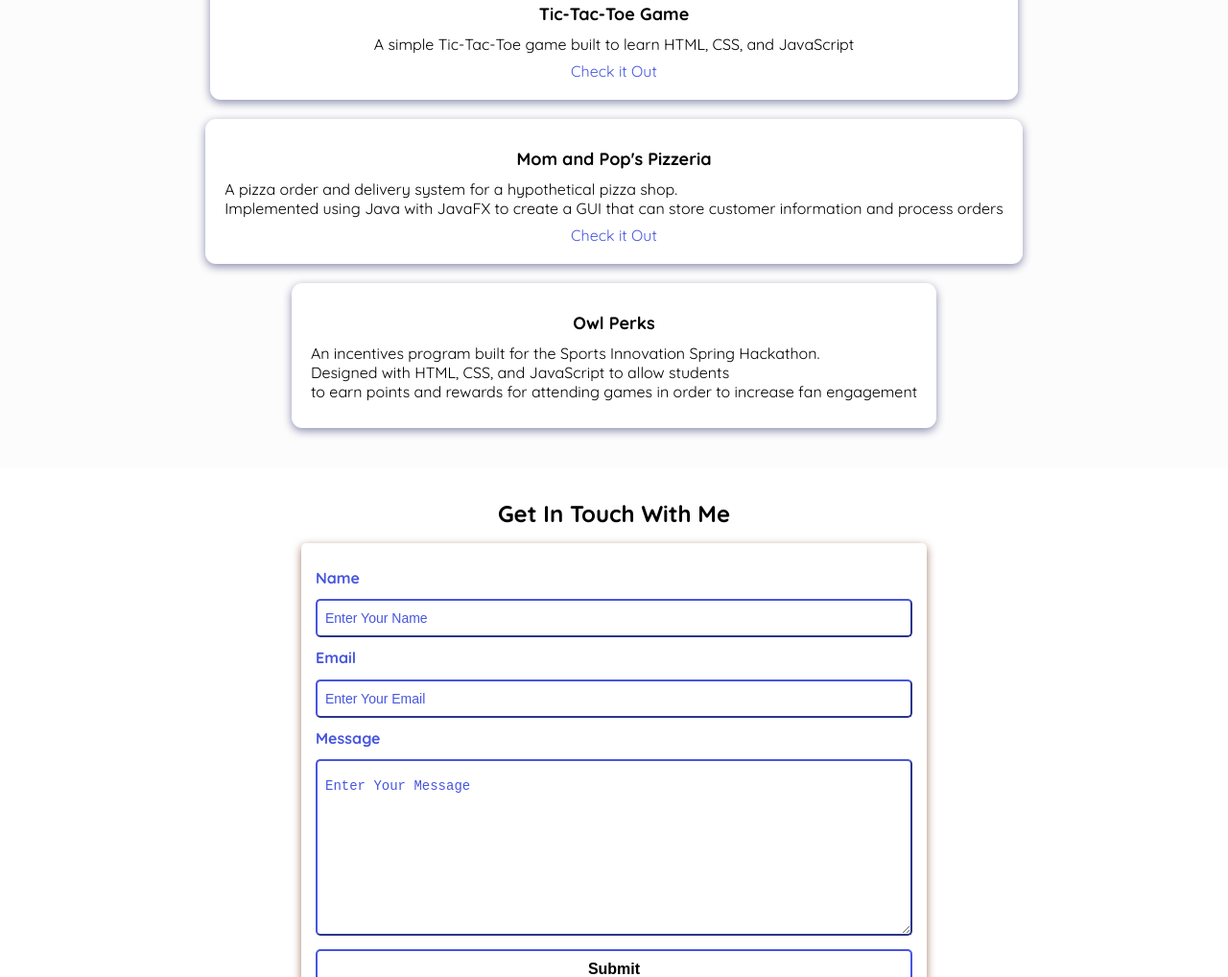
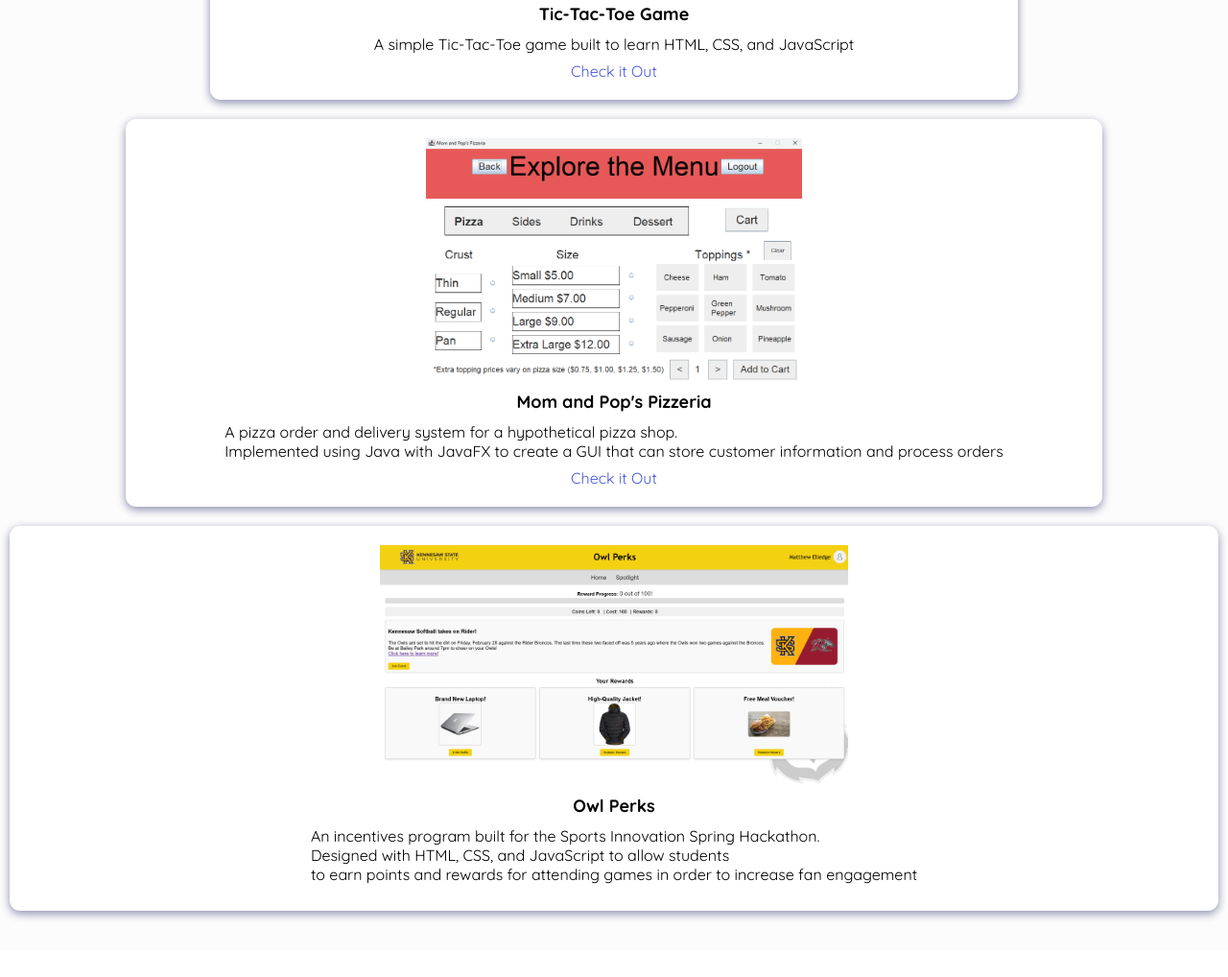
Before and after one commit to matthall7/matthall7.github.io, a plain HTML site: page index.html in a window 1280 px wide. Shown: the part 1692-2710 px from the top of the page at 96% size. Drawn offline with Linux system fonts and the light colour scheme.

Commit message:
Update index.html

```diff
--- a/index.html
+++ b/index.html
@@ -66,7 +66,7 @@
         <h2 class="projects-title">Some of my Recent Projects</h2>
         <div class="projects-container">
             <div class="projects-container project-card">
-                <img src="tictactoe pic.png" alt="" loading="lazy" class="project-pic">
+                <img src="assets/tictactoe pic.png" alt="" loading="lazy" class="project-pic">
                 <h3 class="projects-title">Tic-Tac-Toe Game</h3>
                 <p class="project-details">
                     A simple Tic-Tac-Toe game built to learn HTML, CSS, and JavaScript
@@ -75,7 +75,7 @@
             </div>
 
             <div class="projects-container project-card">
-              <img src="pizzaproject.png" alt="" loading="lazy" class="project-pic">
+              <img src="assets/pizzaproject.png" alt="" loading="lazy" class="project-pic">
               <h3 class="projects-title">Mom and Pop's Pizzeria</h3>
               <p class="project-details">
                   A pizza order and delivery system for a hypothetical pizza shop. <br>Implemented using Java with JavaFX to create a GUI that can store customer information and process orders
@@ -84,7 +84,7 @@
             </div>
 
             <div class="projects-container project-card">
-              <img src="owlperks.png" alt="" loading="lazy" class="project-pic">
+              <img src="assets/owlperks.png" alt="" loading="lazy" class="project-pic">
               <h3 class="projects-title">Owl Perks</h3>
               <p class="project-details">
                   An incentives program built for the Sports Innovation Spring Hackathon.<br> Designed with HTML, CSS, and JavaScript to allow students <br>to earn points and rewards for attending games in order to increase fan engagement
```
